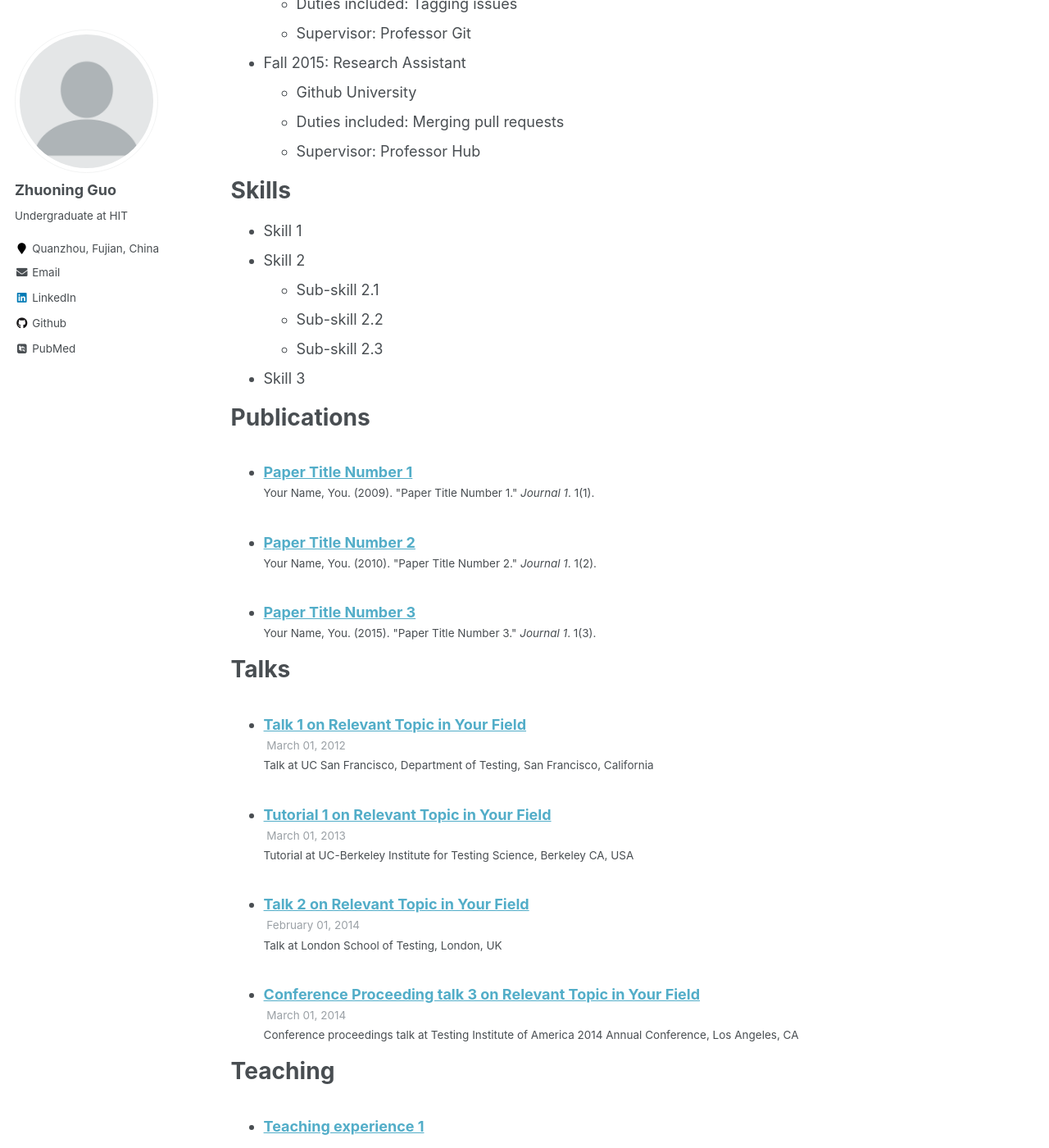
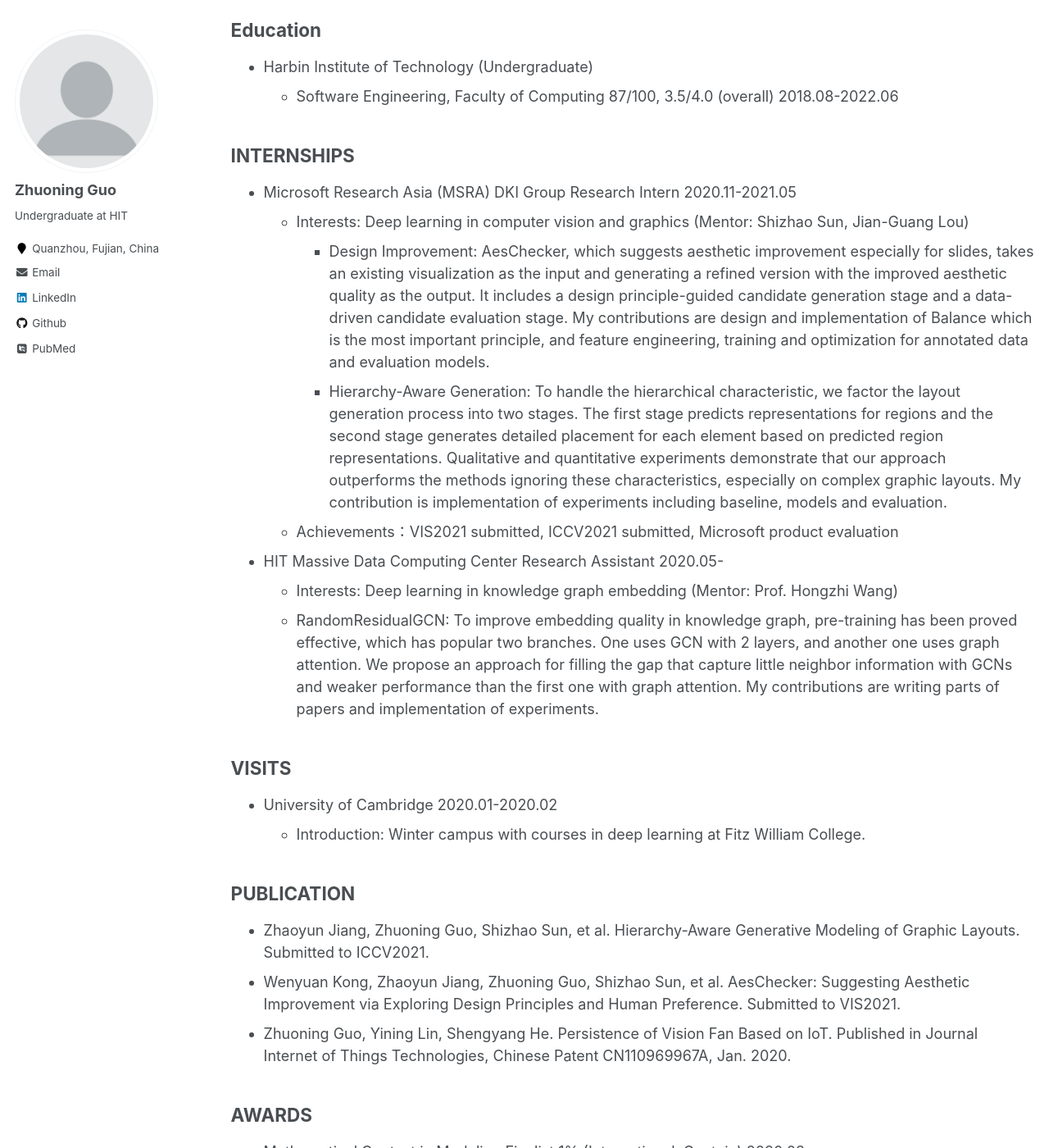
Before and after one commit to gzn00417/gzn00417.github.io, a Jekyll site: the page built from _pages/cv.md, in a window 1280 px wide and 1400 px high, scrolled down 462 px. Shown: the whole window at 82% size. Built offline with Jekyll 4.4.1, drawn with Linux system fonts in a browser that asks for light colours; some web fonts are replaced; some of the changed text lies outside the part shown.

Commit message:
update cv

```diff
--- a/_pages/cv.md
+++ b/_pages/cv.md
@@ -9,51 +9,68 @@ redirect_from:
 
 {% include base_path %}
 
-Education
-======
-* B.S. in GitHub, GitHub University, 2012
-* M.S. in Jekyll, GitHub University, 2014
-* Ph.D in Version Control Theory, GitHub University, 2018 (expected)
+# Zhuoning Guo
 
-Work experience
-======
-* Summer 2015: Research Assistant
-  * Github University
-  * Duties included: Tagging issues
-  * Supervisor: Professor Git
+HIT | Faculty of Computing | Software Engineering
 
-* Fall 2015: Research Assistant
-  * Github University
-  * Duties included: Merging pull requests
-  * Supervisor: Professor Hub
+Tel: (+86)181\*\*\*\*3737
 
-Skills
-======
-* Skill 1
-* Skill 2
-  * Sub-skill 2.1
-  * Sub-skill 2.2
-  * Sub-skill 2.3
-* Skill 3
+E-Mail: 1183710109@stu.hit.edu.cn; gzn00417@outlook.com
 
-Publications
-======
-  <ul>{% for post in site.publications %}
-    {% include archive-single-cv.html %}
-  {% endfor %}</ul>
+[GitHub](https://github.com/gzn00417)
 
-Talks
-======
-  <ul>{% for post in site.talks %}
-    {% include archive-single-talk-cv.html %}
-  {% endfor %}</ul>
+[CSDN](https://blog.csdn.net/gzn00417)
 
-Teaching
-======
-  <ul>{% for post in site.teaching %}
-    {% include archive-single-cv.html %}
-  {% endfor %}</ul>
+## Education
 
-Service and leadership
-======
-* Currently signed in to 43 different slack teams
+-	Harbin Institute of Technology (Undergraduate)
+	- Software Engineering, Faculty of Computing	87/100, 3.5/4.0 (overall)		2018.08-2022.06
+
+
+## INTERNSHIPS
+-	Microsoft Research Asia (MSRA) DKI Group Research Intern					2020.11-2021.05
+	- Interests: Deep learning in computer vision and graphics (Mentor: Shizhao Sun, Jian-Guang Lou)
+		- Design Improvement: AesChecker, which suggests aesthetic improvement especially for slides, takes an existing visualization as the input and generating a refined version with the improved aesthetic quality as the output. It includes a design principle-guided candidate generation stage and a data-driven candidate evaluation stage. My contributions are design and implementation of Balance which is the most important principle, and feature engineering, training and optimization for annotated data and evaluation models.
+		- Hierarchy-Aware Generation: To handle the hierarchical characteristic, we factor the layout generation process into two stages. The first stage predicts representations for regions and the second stage generates detailed placement for each element based on predicted region representations. Qualitative and quantitative experiments demonstrate that our approach outperforms the methods ignoring these characteristics, especially on complex graphic layouts. My contribution is implementation of experiments including baseline, models and evaluation.
+	- Achievements：VIS2021 submitted, ICCV2021 submitted, Microsoft product evaluation
+-	HIT Massive Data Computing Center Research Assistant						2020.05-
+	- Interests: Deep learning in knowledge graph embedding (Mentor: Prof. Hongzhi Wang)
+	- RandomResidualGCN: To improve embedding quality in knowledge graph, pre-training has been proved effective, which has popular two branches. One uses GCN with 2 layers, and another one uses graph attention. We propose an approach for filling the gap that capture little neighbor information with GCNs and weaker performance than the first one with graph attention. My contributions are writing parts of papers and implementation of experiments.
+
+## VISITS
+-	University of Cambridge														2020.01-2020.02
+	- Introduction: Winter campus with courses in deep learning at Fitz William College.
+
+## PUBLICATION
+-	Zhaoyun Jiang, Zhuoning Guo, Shizhao Sun, et al. Hierarchy-Aware Generative Modeling of Graphic Layouts. Submitted to ICCV2021.
+-	Wenyuan Kong, Zhaoyun Jiang, Zhuoning Guo, Shizhao Sun, et al. AesChecker: Suggesting Aesthetic Improvement via Exploring Design Principles and Human Preference. Submitted to VIS2021.
+-	Zhuoning Guo, Yining Lin, Shengyang He. Persistence of Vision Fan Based on IoT. Published in Journal Internet of Things Technologies, Chinese Patent CN110969967A, Jan. 2020.
+
+## AWARDS
+-	Mathematical Contest in Modeling Finalist 1% (International, Captain)				2020.03
+-	NOIP First Award Top20 (2018 HIT Independent Recruitment Admission)				2013.11 & 2016.11
+-	National IoT Competition Special Award (Region), Third Award (Final, Captain)		2020.08
+-	Kaggle Competition: Machine Learning from Disaster 6%							2019.12-2020.01
+-	National Computer Capability Challenge of University First Award Top17 (Final)		2019.10
+-	Contemporary Undergraduate Mathematical Contest in Modeling First Award		2019.10
+-	iCAN International Contest of innovation Second Award (Region, Captain)			2020.09
+-	University Innovation Training Program, National Outstanding Project				2020.10
+-	HIT Balong Cup Contest of Innovation Third Award (University, Captain)				2020.11
+-	HIT Freshman Cup Football Game Champion (Captain)							2018.10
+-	Heilongjiang Province University Chess Championship Champion					2019.04
+
+## HONORS
+-	University Outstanding CLP Member											2019
+-	University Outstanding Student Cadre											2020
+-	Chairman of Massive Data Club													2020-
+-	Captain of Football Team of Faculty of Computing								2020-
+-	President of HIT Chess Club													2019-
+
+## OTHER PROJECTS
+-	Zhuoning Guo, Guoqing Wang, Yanqi Song. Parallel GFD Discovering in Private Distributed Knowledge Graph. Directed by Prof. Hongzhi Wang.												2020.08-
+-	Zhuoning Guo, Jingrui Fang, Yining Lin. AlphaChess: Human-Computer Interaction Chess System with Smart Board. Directed by Prof. Jie Liu (IEEE Fellow), Prof. Lanshun Nie.							2019.07-2020.10
+
+## SKILLS
+-	English: CET-6 494 (2019.06), TOEFL 75 (2019.09)
+-	Programming Language: C/C++, Python (Recently), Java, C#
+-	Frameworks: PyTorch(-Lightning), Numpy, Scikit-Learn, Pandas, TensorFlow
```
